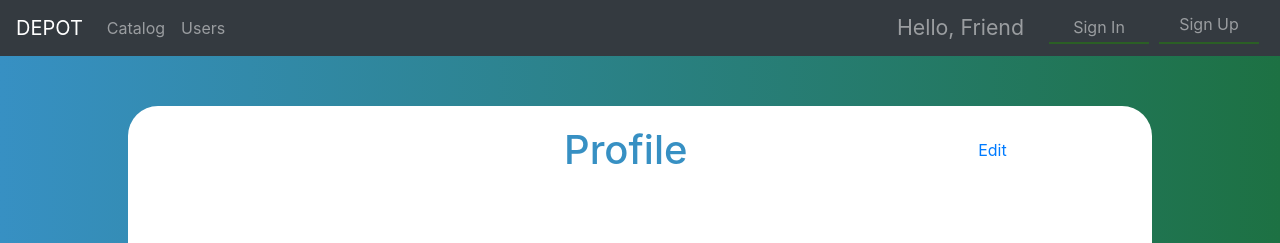
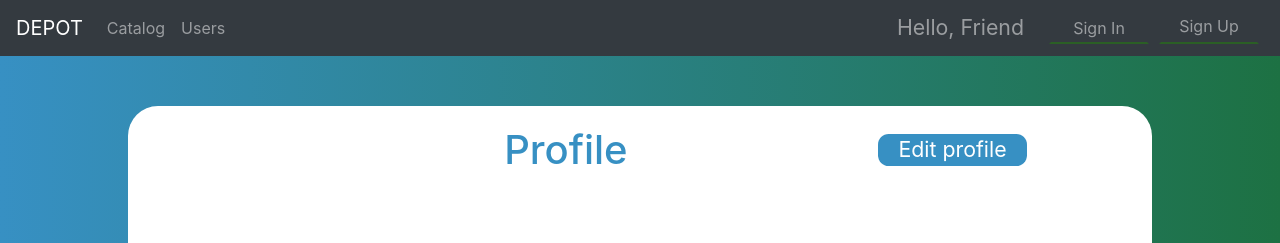
Before and after one commit to sergeishmakov/depot-front, a React (Create React App) app: page /profile in a window 1280 px wide. Shown: the top 243 px of the page. Built offline with nearby package versions, Linux system fonts and the light colour scheme; no server answers; a web font is replaced by a local one.

Commit message:
profile editbutton

```diff
--- a/src/react_modules/components/errorfield/errorfield.js
+++ b/src/react_modules/components/errorfield/errorfield.js
@@ -1,80 +1,11 @@
 import styled from "styled-components";
-import React, { Component } from "react";
 
-class CanvasComponent extends Component {
-  componentDidMount() {
-    this.updateCanvas();
-  }
-  updateCanvas() {
-    const ctx = this.refs.canvas.getContext("2d");
-    ctx.beginPath();
-    ctx.strokeStyle = "#1d7143";
-    ctx.fillStyle = "white";
-    ctx.lineWidth = 1;
-    ctx.moveTo(0, 10.1);
-    ctx.lineTo(10, 1);
-    ctx.lineTo(20, 10.1);
-    ctx.fill();
-    ctx.stroke();
-    ctx.lineWidth = 1;
-    ctx.moveTo(10, 0);
-    ctx.lineTo(10, 1);
-    ctx.stroke();
-  }
-  render() {
-    return (
-      <canvas
-        style={{ marginBottom: -2 + "px" }}
-        ref="canvas"
-        width={20}
-        height={11}
-      />
-    );
-  }
-}
-
-const errorfield = ({ className, children }) => (
-  <BlockWrapper className={className}>
-    <HorizontalBlock>
-      <CanvasComponent />
-    </HorizontalBlock>
-    <HorizontalBlock>
-      <VerticalBlock1 /> <VerticalBlock2>{children}</VerticalBlock2>
-    </HorizontalBlock>
-  </BlockWrapper>
-);
-
-const BlockWrapper = styled.div`
-  display: flex;
-  flex-direction: column;
-  position: relative;
-`;
-const HorizontalBlock = styled.div`
-  display: flex;
-  flex-direction: row;
-  width: 100%;
-  min-height: 10px;
-`;
-const VerticalBlock1 = styled.div`
-  border-bottom: 1px solid #1d7143;
-  border-left: 1px solid #1d7143;
-  background: white;
-  min-width: 20px;
-  padding: 5px;
-`;
-const VerticalBlock2 = styled.div`
-  border-top: 1px solid #1d7143;
-  border-right: 1px solid #1d7143;
-  border-bottom: 1px solid #1d7143;
-  background: white;
-  padding: 2px 20px 0 0;
-`;
-
-export const Error = styled(errorfield)`
+export const Error = styled.p`
   position: absolute;
-  left: 5%;
-  top: 100%;
-  font-weight: bold;
-  color: #1d7143;
+  top: 102%;
+  left: 10px;
+  font-size: 10pt;
+  font-family: Calibri, sans-serif;
+  color: red;
   z-index: 99;
 `;
--- a/src/react_modules/components/header/style-header.js
+++ b/src/react_modules/components/header/style-header.js
@@ -3,7 +3,7 @@ import styled from "styled-components";
 
 export const Button = styled.button`
   background: #2b5f2500;
-  border: 0px;
+  border: 2px solid #2b5f2500;
   border-bottom: 2px solid #2b5f25;
   margin: 0 5px 0 5px;
   color: rgba(255, 255, 255, 0.5);
@@ -12,10 +12,11 @@ export const Button = styled.button`
   width: 100px;
   :hover {
     border-radius: 2em;
-    transition: 0.5s;
+    transition: 1s;
     margin-bottom: 1px;
     padding: 0 10px 0 10px;
     border: 2px solid #3ac72a;
+    color: #3ac72a;
   }
   :visited {
     outline: none;
@@ -31,15 +32,18 @@ export const Link = styled.a`
   text-align: center;
   width: 100px;
   background: #2b5f2500;
-  border: 0px;
+  border: 2px solid #2b5f2500;
   border-bottom: 2px solid #2b5f25;
   margin: 0 5px 0 5px;
   color: rgba(255, 255, 255, 0.5);
 
   :hover {
+    border-radius: 2em;
+    transition: 1s;
+    padding: 0 10px 0 10px;
+    border: 2px solid #3ac72a;
     text-decoration: none;
-    color: rgba(255, 255, 255, 0.5);
-    border-bottom: 2px solid #3ac72a;
+    color: #3ac72a;
   }
 `;
 
--- a/src/react_modules/containers/login/login.jsx
+++ b/src/react_modules/containers/login/login.jsx
@@ -2,6 +2,7 @@ import React, { Component } from "react";
 import { connect } from "react-redux";
 import { LoginForm } from "./style-login";
 import { Form } from "react-final-form";
+
 import { Title, Input, Group, Button, Wrapper, Label } from "../../../style.js";
 import { Error } from "../../components/errorfield/errorfield.js";
 import { authorizationUser } from "../../actions/usersActions";
@@ -10,7 +11,9 @@ class Login extends Component {
   onSubmit = async values => {
     await this.props.authorizationUser(values).then(response => {
       if (response.user) {
-        window.location.reload();
+        window.location.href.split("/").pop() === "register"
+          ? this.props.history.push("/")
+          : this.props.handleClose();
       }
     });
   };
@@ -56,7 +59,8 @@ class Login extends Component {
               </Group>
               <Button
                 type="submit"
-                disabled={submitting || pristine || invalid}>
+                disabled={submitting || pristine || invalid}
+              >
                 Log In
               </Button>
             </LoginForm>
--- a/src/react_modules/containers/profile/profile.jsx
+++ b/src/react_modules/containers/profile/profile.jsx
@@ -1,7 +1,7 @@
 import React, { Component, Fragment } from "react";
-import { Title } from "../../../style.js";
+import { Title, Input, Group, Button, Label } from "../../../style.js";
 import {
-  Wrapper,
+  ProfileWrapper,
   Blocks,
   FirstBlock,
   SecondBlock,
@@ -14,12 +14,11 @@ import {
 class Profile extends Component {
   render() {
     return (
-      <Fragment>
-        <Wrapper>
+      <ProfileWrapper>
         <ProfileHead>
           <Title />
           <Title> Profile</Title>
-            <EditButton href="/edit-profile">Edit</EditButton>
+          <EditButton href="/edit-profile">Edit profile</EditButton>
         </ProfileHead>
         <Blocks>
           <FirstBlock>
@@ -33,8 +32,7 @@ class Profile extends Component {
             <Line />
           </SecondBlock>
         </Blocks>
-        </Wrapper>
-      </Fragment>
+      </ProfileWrapper>
     );
   }
 }
--- a/src/react_modules/containers/profile/style-profile.js
+++ b/src/react_modules/containers/profile/style-profile.js
@@ -1,22 +1,33 @@
 import styled from "styled-components";
+import React from "react";
+import { Title, Button } from "../../../style.js";
 
 export const EditButton = styled.a`
-  justify-self: center;
-  align-self: center;
+  border-radius: 0.5em;
+  background: #3790c3;
+  border: 0;
+  padding: 0 20px 0 20px;
+  color: white;
+  font-size: 16pt;
+  :hover {
+    text-decoration: none;
+    color: white;
+    opacity: 0.5;
+  }
+  :focus {
+    outline: none;
+  }
 `;
-export const Title = styled.h1`
-  justify-self: center;
+
+export const ProfileWrapper = styled.div`
+  width: 100%;
 `;
+
 export const ProfileHead = styled.div`
   width: 100%;
   display: flex;
+  align-items: center;
   justify-content: space-around;
-`;
-export const Wrapper = styled.section`
-  display: flex;
-  flex-direction: column;
-  align-items: center;
-  width: 100%;
 `;
 export const Blocks = styled.div`
   display: flex;
--- a/src/react_modules/containers/register/register.jsx
+++ b/src/react_modules/containers/register/register.jsx
@@ -15,7 +15,7 @@ class Register extends Component {
       })
       .then(response => {
         if (response) {
-          this.props.push("/");
+          this.props.history.push("/");
         }
       });
   };
@@ -67,7 +67,7 @@ class Register extends Component {
                     <Input {...input} type="text" placeholder="Username" />
                     {meta.error && meta.touched && <Error>{meta.error}</Error>}
                     {this.props.users.error && (
-                      <span>{this.props.users.message}</span>
+                      <Error>{this.props.users.message}</Error>
                     )}
                   </Group>
                 )}
```
Lines whose indentation alone changed are shown as unchanged.
